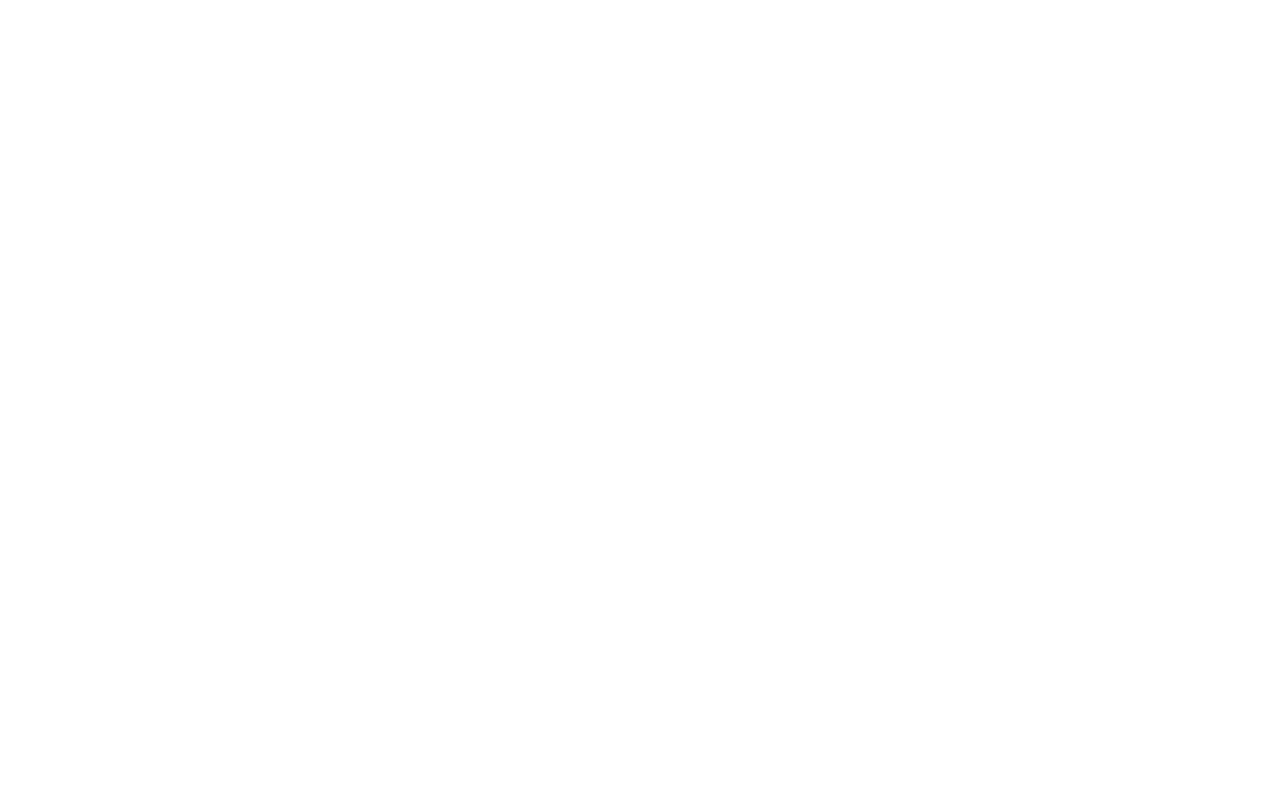
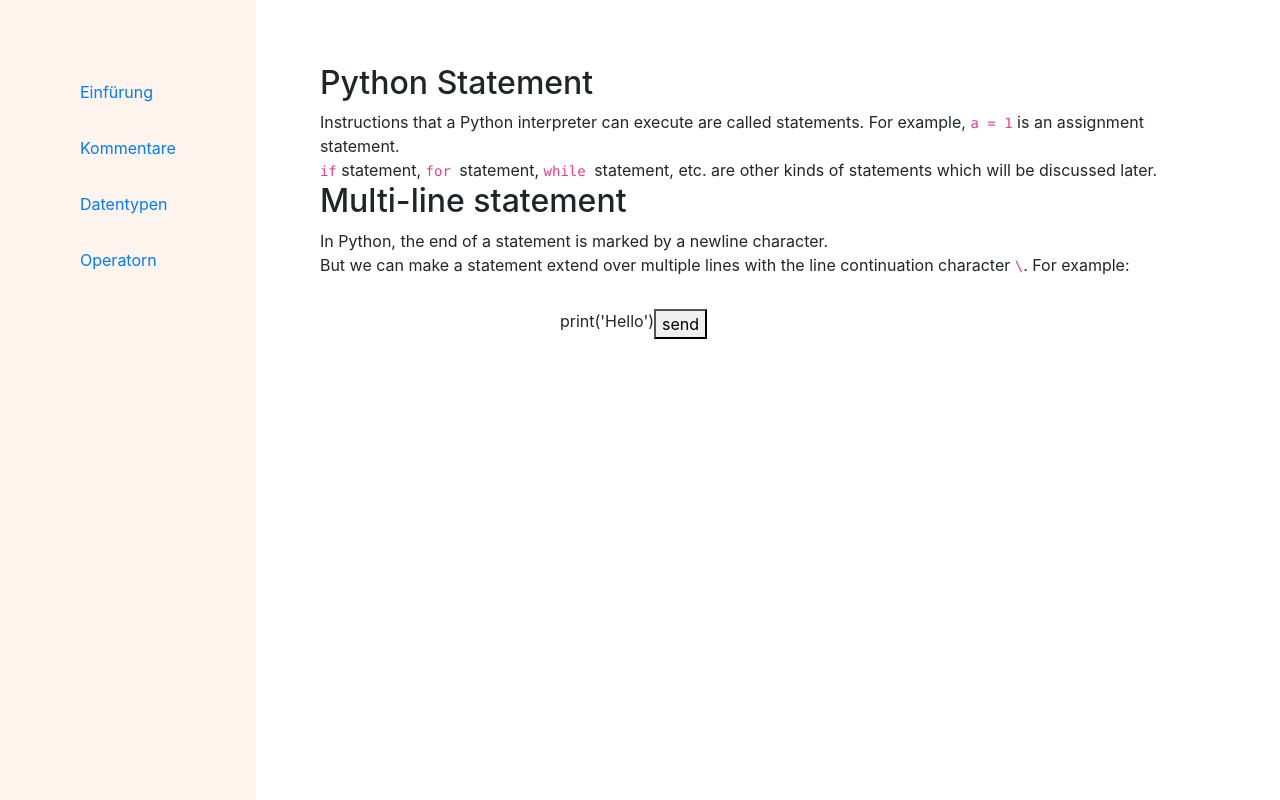
Before and after one commit to hamzahda/lernumgebung, a Vue app in the folder application/: page /topic in a window 1280 px wide. Built offline with nearby package versions, Linux system fonts and the light colour scheme.

Commit message:
adding topic views to the front

```diff
--- /dev/null
+++ b/application/src/Views/Code.vue
@@ -0,0 +1,50 @@
+<template>
+  <div id="comp">
+    <div id="code">{{ code }}</div>
+    <button @click="send">send</button>
+    <input type="hidden" ref="ergebnis" />
+  </div>
+</template>
+<script>
+import axios from 'axios';
+
+export default {
+  props: {
+    code: String,
+  },
+  data: function(){
+    return{
+      data : {
+        code : this.code
+      }
+    }
+  },
+  methods: {
+    send: function() {
+      const data = JSON.stringify(this.data);
+
+      // eslint-disable-next-line no-console
+      console.log('data : ' + data );
+      axios.post( "https://pyfiddle.io/api/", {data})
+      .then(() => {
+        // eslint-disable-next-line no-console
+        console.log("resp : " );
+      });
+    },
+  },
+};
+</script>
+<style scoped>
+#comp {
+  display: flex;
+  justify-content: center;
+
+  flex-direction:row ;
+  padding: 2rem;
+  height: fit-content;
+  width: 49vw;
+}
+#ergebnis {
+  visibility: hidden;
+}
+</style>
--- /dev/null
+++ b/application/src/Views/Navb.vue
@@ -0,0 +1,52 @@
+<template>
+  <div id="menu">
+    <nav>
+      <ul>
+        <li>
+          <router-link to="/Einfürung">Einfürung</router-link>
+        </li>
+        <li>
+          <router-link to="/Kommentare">Kommentare</router-link>
+        </li>
+        <li>
+          <router-link to="/Datentypen">Datentypen</router-link>
+        </li>
+        <li>
+          <router-link to="/Operatorn">Operatorn</router-link>
+        </li>
+      </ul>
+    </nav>
+  </div>
+</template>
+
+<script>
+export default {
+  methods: {
+    send: function() {}
+  }
+};
+</script>
+
+<style scoped>
+#menu {
+  display: flex;
+}
+nav {
+  height: 100vh;
+  width: fit-content;
+
+  background-color: seashell;
+}
+#start {
+  padding: 4rem;
+}
+ul {
+  padding: 4rem;
+  display: flex;
+  flex-direction: column;
+  list-style: none;
+}
+li {
+  padding: 1rem;
+}
+</style>
--- /dev/null
+++ b/application/src/Views/Topic.vue
@@ -0,0 +1,39 @@
+<template>
+    <div class="topic">
+       <Navb/>
+       <div class="content">
+           <h2>Python Statement</h2>
+           <div>
+               Instructions that a Python interpreter can execute are called statements. For example,
+               <code>a = 1</code> is an assignment statement. <br> <code>if</code> statement, <code> for </code> statement, <code>while </code> statement, etc. are other kinds of statements which will be discussed later.
+            </div>
+            <h2>Multi-line statement</h2>
+            <div>
+                In Python, the end of a statement is marked by a newline character.
+                <br> But we can make a statement extend over multiple lines with the line continuation character <code>\</code>. For example:
+            </div>
+           <Code code="print('Hello')" />
+       </div>
+    </div>
+</template>
+<script>
+import Code from './Code';
+import Navb from './Navb';
+export default {
+    name: "topic",
+    components:{
+        Navb,
+        Code
+    }
+}
+</script>
+<style scoped>
+.topic{
+    display: flex;
+
+}
+.content{
+    margin: 2rem;
+    padding: 2rem;
+}
+</style>
--- a/application/src/Views/Welcome.vue
+++ b/application/src/Views/Welcome.vue
@@ -1,14 +1,16 @@
 <template>
     <div id="welcome">
-
+        <Navb/>
     </div>
 </template>
 <script>
+import Navb from './Navb';
 export default {
+    components : {Navb},
     name : 'welcome',
     data : ()=>{
         return{
-            isAuth : false,
+            isAuth : true,
         }
     },
     methods : {
--- a/application/src/router.js
+++ b/application/src/router.js
@@ -21,6 +21,12 @@
       path: "/login",
       name: "login",
       component: () => import("./Views/Login.vue")
+    },
+    {
+      path: "/topic",
+      name: "topic",
+      component: () => import("./Views/Topic.vue")
     }
+
   ]
 });
```
